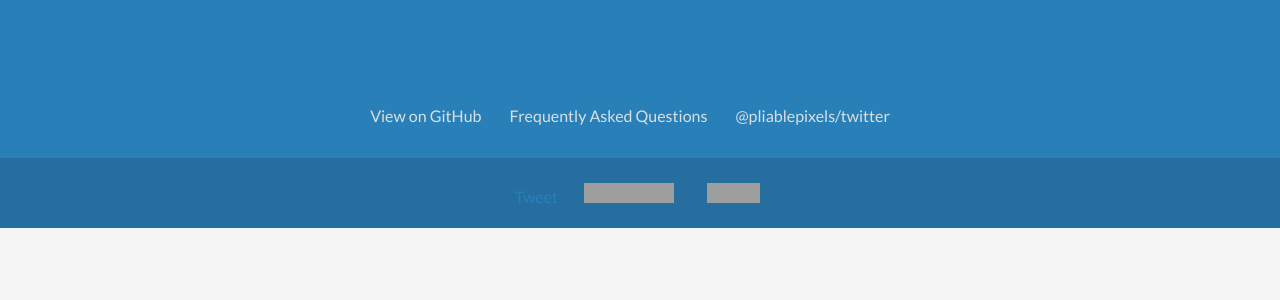
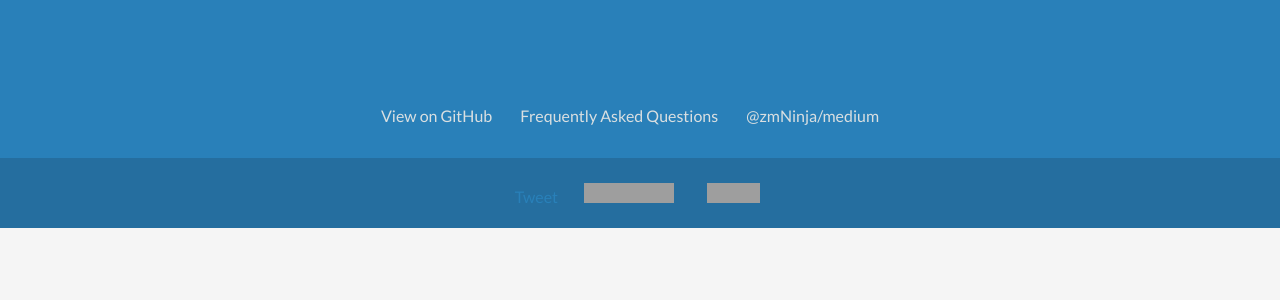
Before and after one commit to pliablepixels/pliablepixels.github.io, a Jekyll site: the page built from index.html, in a window 1280 px wide and 900 px high, scrolled down 586 px. Shown: the part 154-454 px from the top of the window. Built offline with Jekyll 4.4.1, drawn with Linux system fonts in a browser that asks for light colours; comment, search, counter and statistics services are not loaded; grey boxes are pictures that could not be loaded.

Commit message:
fix FAQ and replace twitter with medium

```diff
--- a/_includes/promo.html
+++ b/_includes/promo.html
@@ -43,8 +43,8 @@
 
         <ul class="meta list-inline" >
             <li><a style="color:#DADFE1" href="https://github.com/pliablepixels/zmNinja"  target="_blank">View on GitHub</a></li>
-            <li><a style="color:#DADFE1" href="https://github.com/pliablepixels/zmNinja/wiki/FAQ" target="_blank">Frequently Asked Questions</a></li>
-            <li><a style="color:#DADFE1" href="https://twitter.com/pliablepixels" target="_blank">@pliablepixels/twitter</a></li>
+            <li><a style="color:#DADFE1" href="https://zmninja.readthedocs.io/en/latest/guides/FAQ.html" target="_blank">Frequently Asked Questions</a></li>
+            <li><a style="color:#DADFE1" href="https://medium.com/zmninja" target="_blank">@zmNinja/medium</a></li>
         </ul>
         <!--//meta-->
 
```
